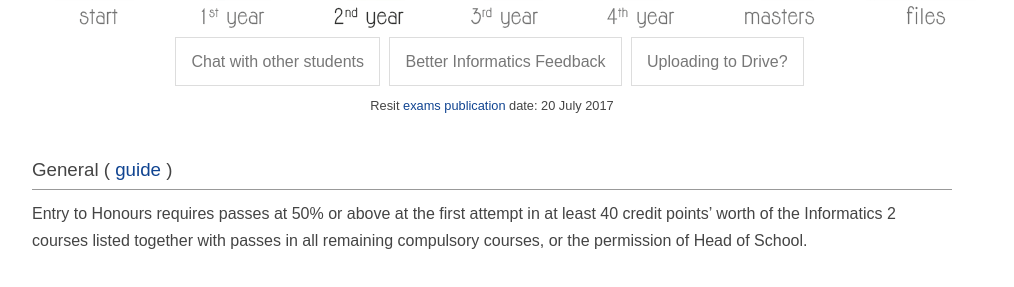
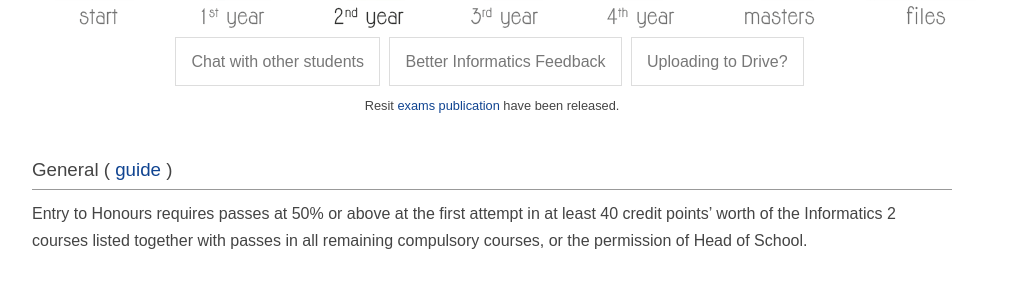
Before and after one commit to compsoc-edinburgh/betterinformatics, a Jekyll site: the page built from _pages/inf2.md, in a window 1280 px wide. Shown: the part 234-521 px from the top of the page, without its empty margins (148-1162 px from the left). Built offline with Jekyll 4.4.1, drawn with Linux system fonts in a browser that asks for light colours.

Commit message:
Update frontpage.html

```diff
--- a/_layouts/frontpage.html
+++ b/_layouts/frontpage.html
@@ -8,7 +8,7 @@ layout: default
     <a href="mailto:betterinformatics@gmail.com" class="btn">Better Informatics Feedback</a>
     <a href="{{ site.baseurl }}/files" class="btn">Uploading to Drive?</a>
     </br>
-    <small>Resit <a href="http://www.ed.ac.uk/student-administration/exams/exam-diets">exams publication</a> date: 20 July 2017</small>
+    <small>Resit <a href="http://www.scripts.sasg.ed.ac.uk/registry/examinations/index.cfm">exams publication</a> have been released.</small>
 </div>
 
 {{ content }}
```
